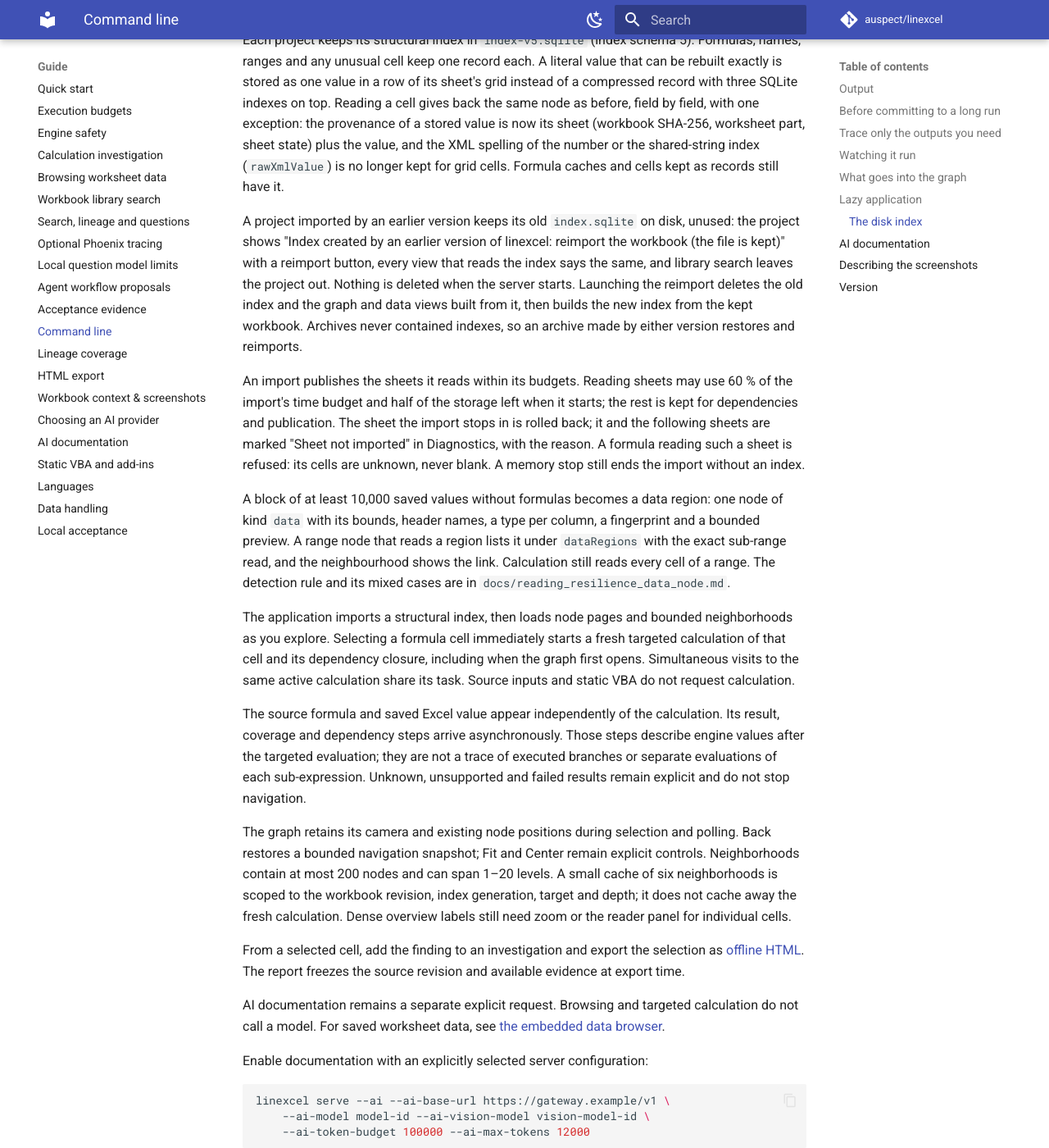
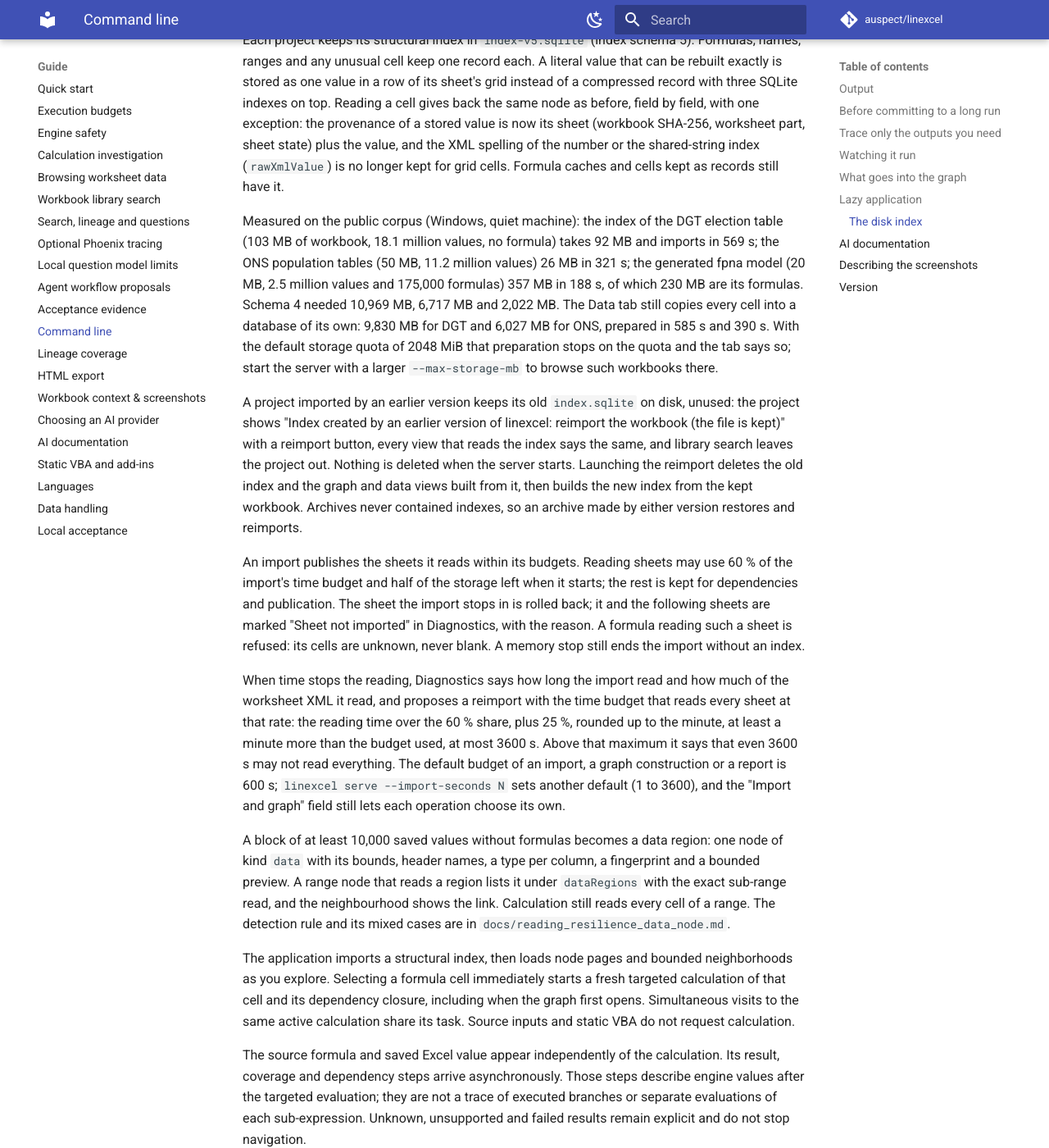
Before and after one commit to auspect/linexcel, an MkDocs documentation site: the page built from docs/guide/cli.md, in a window 1280 px wide and 1400 px high, scrolled down 3652 px. Shown: the whole window at 82% size. Built offline with MkDocs 1.6.1 and Material for MkDocs 9.7.7, drawn with Linux system fonts in a browser that asks for light colours; comment, search, counter and statistics services are not loaded.

Commit message:
Record the measured index sizes and the import budget options
The CHANGELOG and the serve guide give the sizes and import durations of
index schema 5 measured on the public corpus, the cost of the node search
compared with schema 4, the reimport proposal with an estimated budget
(with the DGT example), the `--import-seconds` setting, and the size of
the Data tab copy, which exceeds the default storage quota on the two
large tables.

Co-Authored-By: Claude Opus 5.5 <noreply@anthropic.com>

```diff
--- a/docs/guide/cli.md
+++ b/docs/guide/cli.md
@@ -152,6 +152,17 @@ SHA-256, worksheet part, sheet state) plus the value, and the XML spelling of
 the number or the shared-string index (`rawXmlValue`) is no longer kept for
 grid cells. Formula caches and cells kept as records still have it.
 
+Measured on the public corpus (Windows, quiet machine): the index of the DGT
+election table (103 MB of workbook, 18.1 million values, no formula) takes
+92 MB and imports in 569 s; the ONS population tables (50 MB, 11.2 million
+values) 26 MB in 321 s; the generated fpna model (20 MB, 2.5 million values
+and 175,000 formulas) 357 MB in 188 s, of which 230 MB are its formulas.
+Schema 4 needed 10,969 MB, 6,717 MB and 2,022 MB. The Data tab still copies
+every cell into a database of its own: 9,830 MB for DGT and 6,027 MB for ONS,
+prepared in 585 s and 390 s. With the default storage quota of 2048 MiB that
+preparation stops on the quota and the tab says so; start the server with a
+larger `--max-storage-mb` to browse such workbooks there.
+
 A project imported by an earlier version keeps its old `index.sqlite` on disk,
 unused: the project shows "Index created by an earlier version of linexcel:
 reimport the workbook (the file is kept)" with a reimport button, every view
@@ -168,6 +179,16 @@ import stops in is rolled back; it and the following sheets are marked "Sheet
 not imported" in Diagnostics, with the reason. A formula reading such a sheet
 is refused: its cells are unknown, never blank. A memory stop still ends the
 import without an index.
+
+When time stops the reading, Diagnostics says how long the import read and
+how much of the worksheet XML it read, and proposes a reimport with the time
+budget that reads every sheet at that rate: the reading time over the 60 %
+share, plus 25 %, rounded up to the minute, at least a minute more than the
+budget used, at most 3600 s. Above that maximum it says that even 3600 s may
+not read everything. The default budget of an import, a graph construction
+or a report is 600 s; `linexcel serve --import-seconds N` sets another
+default (1 to 3600), and the "Import and graph" field still lets each
+operation choose its own.
 
 A block of at least 10,000 saved values without formulas becomes a data
 region: one node of kind `data` with its bounds, header names, a type per
```
Also changed, not shown: CHANGELOG.md (+21 -0 lines).
